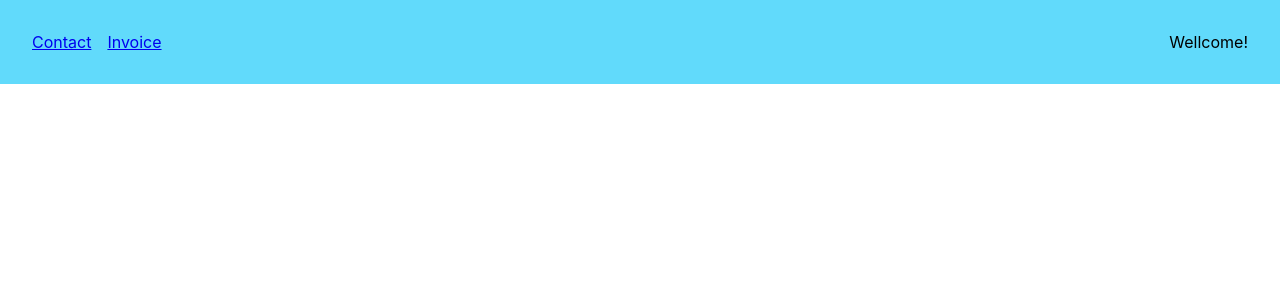
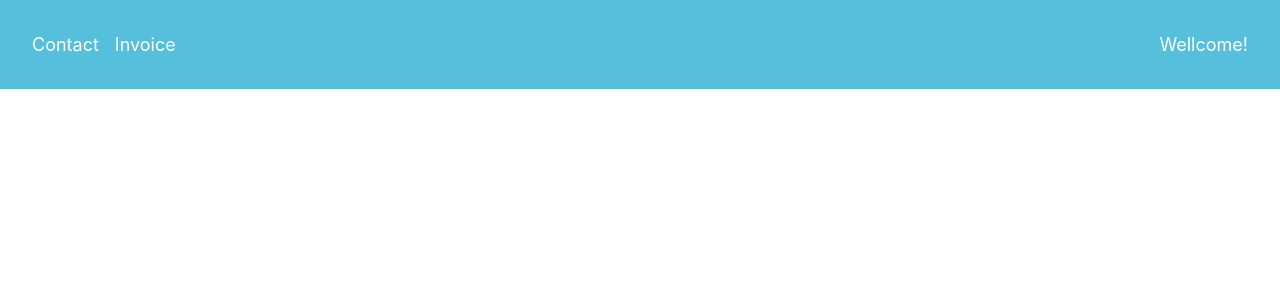
Before and after one commit to Fateme-nm/reactRouter-practice, a React (Create React App) app: page / in a window 1280 px wide. Shown: the top 300 px of the page. Built offline with nearby package versions, Linux system fonts and the light colour scheme.

Commit message:
modify css

```diff
--- a/src/App.css
+++ b/src/App.css
@@ -41,12 +41,16 @@
   display: flex;
   justify-content: space-between;
   align-items: center;
-  background-color: #61dafb;
+  background-color: #56bfdc;
   padding: 1rem 2rem;
+  color: #fff;
+  font-size: large;
 }
 
 .link {
   padding-right: 1rem;
+  text-decoration: none;
+  color: #fff;
 }
 
 .page {
```
